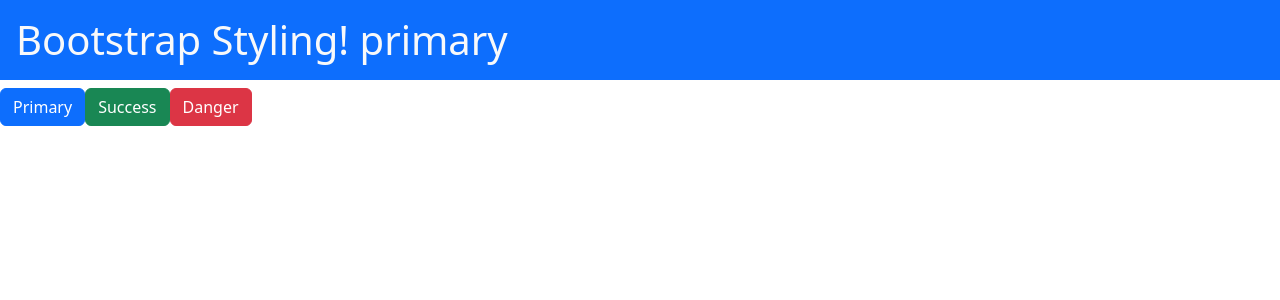
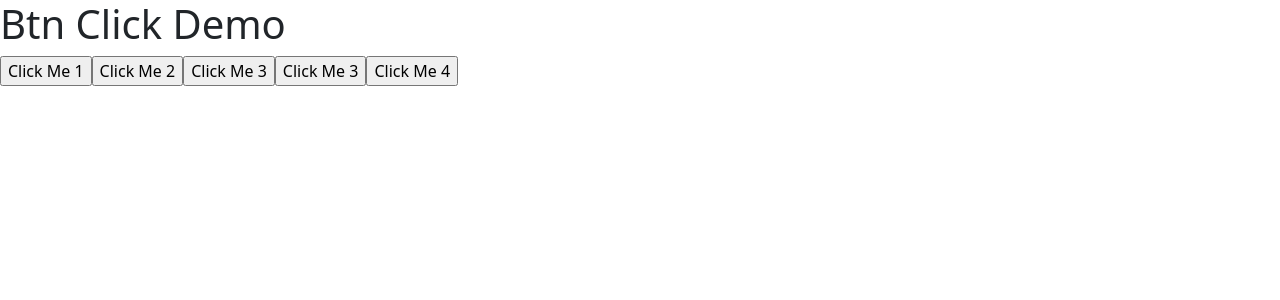
Before and after one commit to GIRISH7498/my-app, a React (Create React App) app: page / in a window 1280 px wide. Shown: the top 300 px of the page. Built offline with nearby package versions, Linux system fonts and the light colour scheme.

Commit message:
dynamic-css

```diff
--- a/src/App.js
+++ b/src/App.js
@@ -1,46 +1,51 @@
-import { useState } from "react";
+function App() {
+    let clickMe1 = () => {
+      console.log("Hello");
+    };
 
-function App() {
-  let [theme, setTheme] = useState("primary");
+    let clickMe2 = (e) => {
+      console.log(e);
+    };
 
-  // Member funcn
-  let updateTheme = (p1 = "primary") => {
-    theme = p1;
-    setTheme(theme);
-  };
+    // Custom Parameter :: using arrow funcn
+    let clickMe3 = (p1) => {
+      console.log(p1);
+    };
 
-  // VIEW
-  return (
-    <div>
-      <div className="sticky-top">
-        <h1 className={`bg-${theme} text-light p-3`}>
-          Bootstrap Styling! {theme}
-        </h1>
+    let clickMe4 = (e, p1) => {
+      console.log(e, p1);
+    };
 
+    return (
+      <div>
+        <h1>Btn Click Demo</h1>
+
+        {/** Default No param */}
+        <input type="button" value="Click Me 1" onClick={clickMe1} />
+
+        {/** Default Event Param */}
+        <input type="button" value="Click Me 2" onClick={clickMe2} />
+
+        {/** Custom Param */}
         <input
-          className="btn btn-primary"
           type="button"
-          value="Primary"
-          // onClick = {updateTheme}
-          onClick={() => updateTheme("primary")}
+          value="Click Me 3"
+          onClick={() => clickMe3("primary")}
         />
         <input
-          className="btn btn-success"
           type="button"
-          value="Success"
-          // onClick={updateTheme}
-          onClick={() => updateTheme("success")}
+          value="Click Me 3"
+          onClick={() => clickMe3("danger")}
         />
+
+        {/** Event + Custom Param */}
         <input
-          className="btn btn-danger"
           type="button"
-          value="Danger"
-          // onClick={updateTheme}
-          onClick={() => updateTheme("danger")}
+          value="Click Me 4"
+          onClick={(e) => clickMe4(e, "adsfaf adsf")}
         />
       </div>
-    </div>
-  );
-}
+    );
+  }
 
-export default App;
+  export default App;
```
